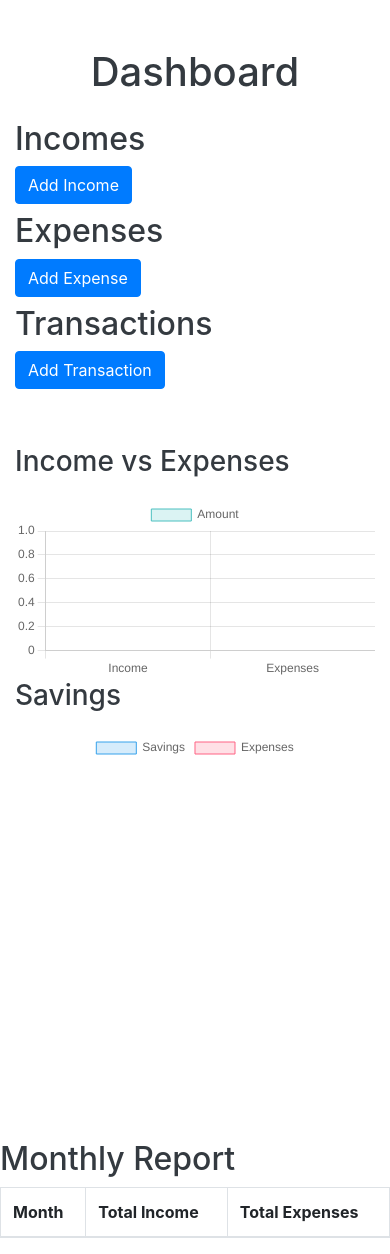
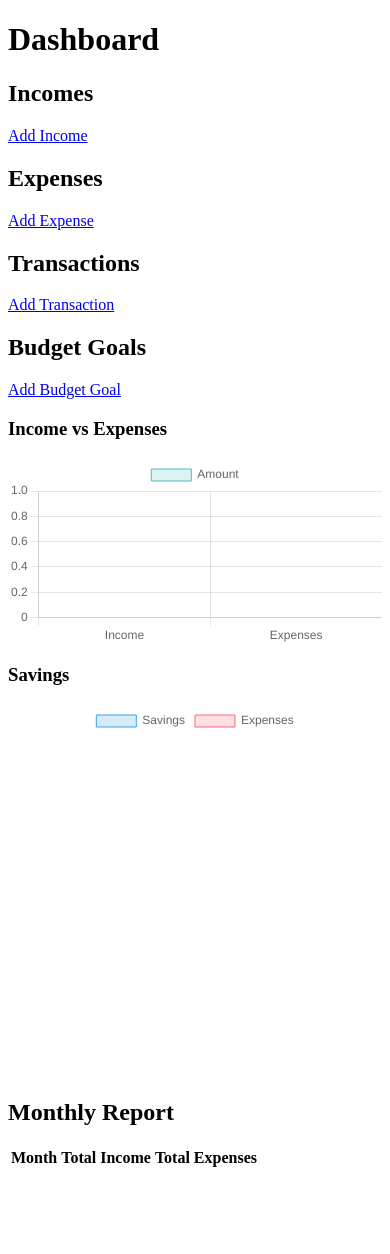
Before and after one commit to Tannic-Paprika/FJ-BE-R2-RajPattnaik-NIT-Rourkela, a Django app: page /home/ in a window 390 px wide. After the commit the page ends 1167 px from the top, so only its background shows below. Run offline with Django 5.2, Linux system fonts and the light colour scheme; a user stored in the database is signed in; data comes from the database, SQL or seed files in the repository; both versions use the stored data as it was after the commit; lists and menus that the app fills with data are empty; some libraries are stand-ins or nearby versions.

Commit message:
added OAuth, budgets, email

```diff
--- a/Fj_task/urls.py
+++ b/Fj_task/urls.py
@@ -15,7 +15,7 @@
     2. Add a URL to urlpatterns:  path('blog/', include('blog.urls'))
 """
 from django.contrib import admin
-from django.urls import path
+from django.urls import path,include
 from main_app.views import *
 from django.conf import settings
 from django.conf.urls.static import static
@@ -36,8 +36,10 @@
     path('edit_transaction/<int:pk>/', edit_transaction, name='edit_transaction'),
     path('delete_transaction/<int:pk>/', delete_transaction, name='delete_transaction'),
     path('budget-goals/add/', add_budget_goal, name='add_budget_goal'),
-    path('budget-goals/edit/<int:budget_goal_id>/', edit_budget_goal, name='edit_budget_goal'),
-    path('budget-goals/delete/<int:budget_goal_id>/', delete_budgetgoal, name='delete_budget_goal'),
+    path('budget-goals/edit/<int:pk>/', edit_budget_goal, name='edit_budget_goal'),
+    path('budget-goals/delete/<int:pk>/', delete_budgetgoal, name='delete_budget_goal'),
+
+    path('accounts/', include('allauth.urls')),
 
 ]
 
--- /dev/null
+++ b/creds.txt
@@ -0,0 +1,2 @@
+client id - 862943091685-vj9dn4792mfbi7rheh9495rerile4g8p.apps.googleusercontent.com
+client secret - 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
--- a/main_app/forms.py
+++ b/main_app/forms.py
@@ -9,7 +9,7 @@
 class ExpenseCategoryForm(forms.ModelForm):
     class Meta:
         model = Expenses
-        fields = ['category', 'amount']
+        fields = ['category', 'amount','date']
 
 class TransactionForm(forms.ModelForm):
     class Meta:
@@ -19,4 +19,4 @@
 class BudgetGoalForm(forms.ModelForm):
     class Meta:
         model = BudgetGoal
-        fields = ['category', 'goal_amount']
+        fields = ['category', 'goal_amount',]
--- a/main_app/static/css/styles.css
+++ b/main_app/static/css/styles.css
@@ -1,10 +1,20 @@
 body {
+    font-family: Arial, sans-serif;
     background-color: #f8f9fa;
+    margin: 0;
+    padding: 0;
+}
+
+.container {
+    width: 90%;
+    margin: 0 auto;
+    padding: 20px;
 }
 
 h1, h2, h3 {
     color: #343a40;
     margin-bottom: 20px;
+    text-align: center;
 }
 
 h2 {
@@ -15,9 +25,52 @@
     font-size: 1.25rem;
 }
 
+.row {
+    display: flex;
+    flex-wrap: wrap;
+    margin: 20px 0;
+}
+
+.column {
+    flex: 1;
+    padding: 10px;
+    min-width: 300px;
+}
+
+.btn {
+    display: inline-block;
+    padding: 10px 15px;
+    font-size: 14px;
+    font-weight: bold;
+    text-align: center;
+    text-decoration: none;
+    color: #fff;
+    background-color: #007bff;
+    border-radius: 5px;
+    margin-bottom: 10px;
+}
+
+.btn-warning {
+    background-color: #ffc107;
+}
+
+.btn-danger {
+    background-color: #dc3545;
+}
+
+.list-group {
+    list-style: none;
+    padding: 0;
+}
+
 .list-group-item {
-    background-color: #ffffff;
+    background-color: #fff;
+    border: 1px solid #ddd;
     margin-bottom: 10px;
+    padding: 10px;
+    display: flex;
+    justify-content: space-between;
+    align-items: center;
 }
 
 .list-group-item strong {
@@ -28,10 +81,54 @@
     color: #6c757d;
 }
 
-.btn {
-    margin-right: 5px;
+.badge {
+    padding: 5px 10px;
+    border-radius: 5px;
 }
 
-canvas {
-    margin-top: 20px;
+.badge-success {
+    background-color: #28a745;
+    color: #fff;
 }
+
+.badge-danger {
+    background-color: #dc3545;
+    color: #fff;
+}
+
+.badge-info {
+    background-color: #17a2b8;
+    color: #fff;
+}
+
+.table {
+    width: 100%;
+    border-collapse: collapse;
+    margin: 20px 0;
+}
+
+.table th, .table td {
+    border: 1px solid #ddd;
+    padding: 10px;
+    text-align: left;
+}
+
+.table th {
+    background-color: #f2f2f2;
+}
+
+.text-center {
+    text-align: center;
+}
+
+.mb-2 {
+    margin-bottom: 10px;
+}
+
+.mb-3 {
+    margin-bottom: 15px;
+}
+
+.mb-4 {
+    margin-bottom: 20px;
+}
--- a/main_app/templates/home.html
+++ b/main_app/templates/home.html
@@ -4,20 +4,17 @@
     <meta charset="UTF-8">
     <meta name="viewport" content="width=device-width, initial-scale=1.0">
     <title>Dashboard</title>
-    {% load static %}
-    <link rel="stylesheet" href="{% static 'css/styles.css' %}">
-    <!-- Bootstrap CSS -->
-    <link href="https://maxcdn.bootstrapcdn.com/bootstrap/4.5.2/css/bootstrap.min.css" rel="stylesheet">
+    <link rel="stylesheet" href="styles.css">
     <!-- Chart.js -->
     <script src="https://cdn.jsdelivr.net/npm/chart.js"></script>
 </head>
 <body>
-    <div class="container mt-5">
+    <div class="container">
         <h1 class="text-center mb-4">Dashboard</h1>
 
-        <div class="row mb-5">
-            <!-- Income Section -->
-            <div class="col-md-4">
+        <!-- Add Income, Expense, Transaction Sections -->
+        <div class="row">
+            <div class="column">
                 <h2>Incomes</h2>
                 <a href="{% url 'add_income' %}" class="btn btn-primary mb-2">Add Income</a>
                 <ul class="list-group">
@@ -37,8 +34,7 @@
                 </ul>
             </div>
 
-            <!-- Expense Section -->
-            <div class="col-md-4">
+            <div class="column">
                 <h2>Expenses</h2>
                 <a href="{% url 'add_expense' %}" class="btn btn-primary mb-2">Add Expense</a>
                 <ul class="list-group">
@@ -57,8 +53,7 @@
                 </ul>
             </div>
 
-            <!-- Transaction Section -->
-            <div class="col-md-4">
+            <div class="column">
                 <h2>Transactions</h2>
                 <a href="{% url 'add_transaction' %}" class="btn btn-primary mb-2">Add Transaction</a>
                 <ul class="list-group">
@@ -79,22 +74,43 @@
             </div>
         </div>
 
+        <!-- Budget Goals Section -->
+        <div class="row">
+            <div class="column">
+                <h2 class="mb-3">Budget Goals</h2>
+                <a href="{% url 'add_budget_goal' %}" class="btn btn-primary mb-2">Add Budget Goal</a>
+                <ul class="list-group">
+                    {% for goal in budget_goals %}
+                        <li class="list-group-item d-flex justify-content-between align-items-center">
+                            <div>
+                                <strong>{{ goal.category }}</strong><br>
+                                Goal Amount: {{ goal.goal_amount }}
+                            </div>
+                            <div>
+                                <a href="{% url 'edit_budget_goal' goal.id %}" class="btn btn-sm btn-warning">Edit</a>
+                                <a href="{% url 'delete_budget_goal' goal.id %}" class="btn btn-sm btn-danger">Delete</a>
+                            </div>
+                        </li>
+                    {% endfor %}
+                </ul>
+            </div>
+        </div>
+
         <!-- Charts Section -->
         <div class="row">
-            <div class="col-md-6">
+            <div class="column">
                 <h3>Income vs Expenses</h3>
                 <canvas id="incomeExpenseChart"></canvas>
             </div>
-            <div class="col-md-6">
+            <div class="column">
                 <h3>Savings</h3>
                 <canvas id="savingsChart"></canvas>
             </div>
         </div>
-    </div>
 
         <!-- Monthly Report Section -->
-<div class="row mt-5">
-    <div class="col-12">
+        <div class="row">
+            <div class="column">
                 <h2>Monthly Report</h2>
                 <table class="table table-bordered">
                     <thead>
@@ -122,11 +138,8 @@
                 </table>
             </div>
         </div>
+    </div>
 
-    <!-- Bootstrap JS and dependencies -->
-    <script src="https://code.jquery.com/jquery-3.5.1.slim.min.js"></script>
-    <script src="https://cdn.jsdelivr.net/npm/@popperjs/core@2.9.3/dist/umd/popper.min.js"></script>
-    <script src="https://stackpath.bootstrapcdn.com/bootstrap/4.5.2/js/bootstrap.min.js"></script>
     <!-- Chart.js Scripts -->
     <script>
         // Income vs Expenses Chart
--- a/main_app/views.py
+++ b/main_app/views.py
@@ -7,12 +7,14 @@
 from django.db.models import Sum,F
 from django.db.models.functions import TruncMonth
 from .models import *
+from django.core.mail import send_mail
 
 @login_required
 def home(request):
     incomes = IncomeSource.objects.filter(user=request.user)
     expenses = Expenses.objects.filter(user=request.user)
     transactions = Transactions.objects.filter(user=request.user)
+    budget_goals = BudgetGoal.objects.filter(user=request.user)
 
     total_income = sum(income.amount for income in incomes)
     total_expenses = sum(expense.amount for expense in expenses)
@@ -30,6 +32,7 @@
         'total_savings': total_savings,
         'monthly_income': monthly_income,
         'monthly_expenses': monthly_expenses,
+        'budget_goals': budget_goals,
     }
 
     return render(request, 'home.html', context)
@@ -142,7 +145,7 @@
             budget_goal = form.save(commit=False)
             budget_goal.user = request.user
             budget_goal.save()
-            return redirect('budget_goals')
+            return redirect('home')
     else:
         form = BudgetGoalForm()
     return render(request, 'budget_form.html', {'form': form})
@@ -154,7 +157,7 @@
         form = BudgetGoalForm(request.POST, instance=budget_goal)
         if form.is_valid():
             form.save()
-            return redirect('budget_goals')
+            return redirect('home')
     else:
         form = BudgetGoalForm(instance=budget_goal)
     return render(request, 'budget_form.html', {'form': form})
@@ -166,6 +169,18 @@
         budgetgoal.delete()
         return redirect('home')
     return render(request, 'confirm_delete.html', {'object': budgetgoal})
+
+def check_budget_overrun(user):
+    budget_goals = BudgetGoal.objects.filter(user=user)
+    for goal in budget_goals:
+        total_expenses = Expenses.objects.filter(user=user, category=goal.category).aggregate(total=Sum('amount'))['total']
+        if total_expenses and total_expenses > goal.goal_amount:
+            send_budget_overrun_notification(user.email, goal.category.category, goal.goal_amount, total_expenses)
+
+def send_budget_overrun_notification(email, category, goal_amount, total_expenses):
+    subject = 'Budget Overrun Notification'
+    message = f'Your expenses for category {category} have exceeded the budget goal. \n\nBudget Goal: {goal_amount} \nTotal Expenses: {total_expenses}'
+    send_mail(subject, message, 'tannicpaprika@gmail.com', [email])
 
 @login_required
 def login_page(request):
```
Also changed, not shown: Fj_task/settings.py (+21 -0 lines), main_app/templates/login.html (+9 -18 lines), db.sqlite3, main_app/migrations/0004_budgetgoal.py (added). Lines whose indentation alone changed are shown as unchanged.
